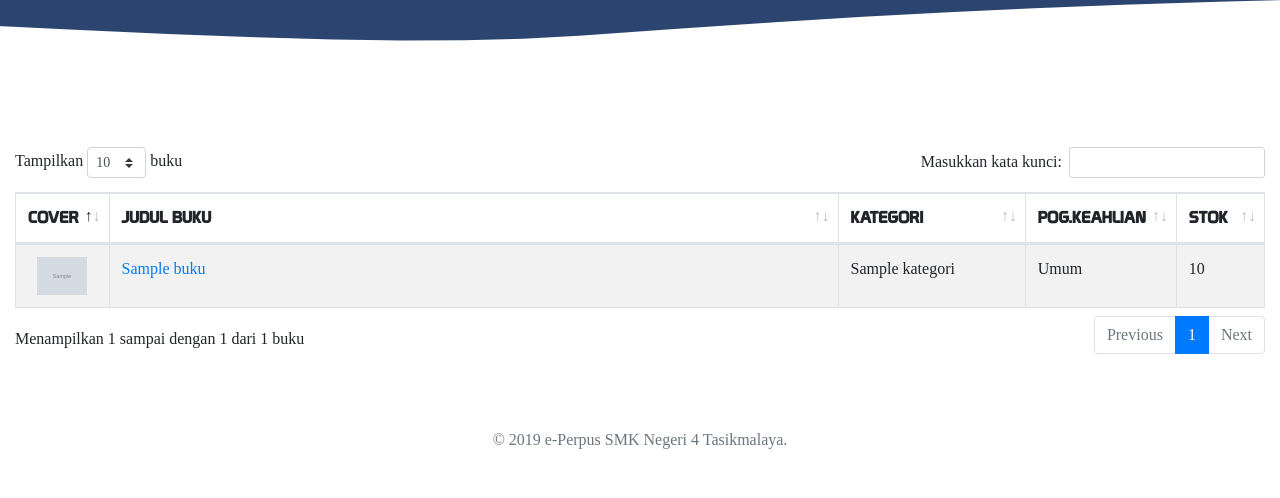
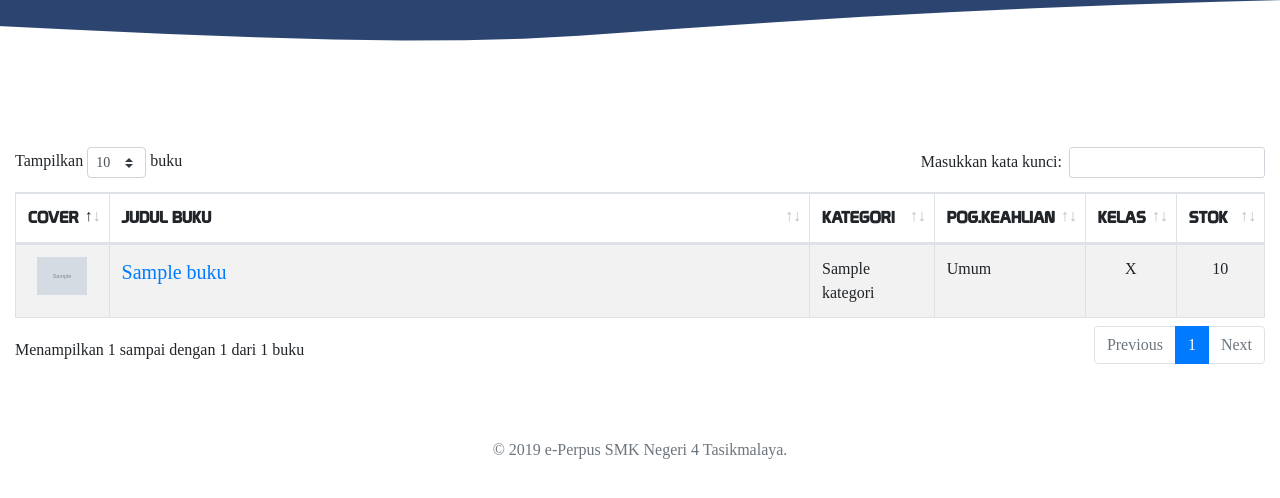
Before and after one commit to HilmiZul/eperpus, a Django app: page / in a window 1280 px wide. Shown: the part 143-641 px from the top of the page. Run offline with Django 3.2, Linux system fonts and the light colour scheme; tables that the repository leaves empty hold one stand-in row (values such as "Sample post"); grey boxes marked "Sample" are stand-in pictures; some libraries are stand-ins or nearby versions; some web fonts are replaced.

Commit message:
update columns

```diff
--- a/master/templates/index.html
+++ b/master/templates/index.html
@@ -5,14 +5,16 @@
   <div class="container">
     <div class="row">
       <div class="col-lg-12">
+        <div class="table-responsive">
           <table id="dataTable" class="table table-striped table-hover table-bordered">
             <thead class="font-prototype">
               <tr>
                 <!-- <th style="width: 5%">NO.</th> -->
                 <th style="width: 7%">COVER</th>
                 <th>JUDUL BUKU</th>
-              <th style="width: 15%">KATEGORI</th>
+                <th style="width: 10%">KATEGORI</th>
                 <th style="width: 10%">POG.KEAHLIAN</th>
+                <th style="width: 7%">KELAS</th>
                 <th style="width: 7%">STOK</th>
               </tr>
             </thead>
@@ -27,10 +29,11 @@
                 {% else %}
                 <td><span class="text-muted">Tida ada cover</span></td>
                 {% endif %}
-              <td><a href="#" data-toggle="modal" data-target="#buku-{{ buku.id }}">{{ buku.judul }}</a></td>
+                <td class="font-2x"><a href="#" data-toggle="modal" data-target="#buku-{{ buku.id }}">{{ buku.judul }}</a></td>
                 <td>{{ buku.kategori }}</td>
                 <td>{{ buku.kategori_khusus }}</td>
-              <td>{{ buku.stok }}</td>
+                <td class="text-center">{{ buku.kelas }}</td>
+                <td class="text-center">{{ buku.stok }}</td>
               </tr>
               {% endif %}
               {% endfor %}
@@ -54,7 +57,7 @@
                 <!-- Modal body -->
                 <div class="modal-body">
                   <div class="row">
-                  <div class="col-md-4">
+                    <div class="col-md-4 mb-4">
                       {% if buku.cover %}
                       <img src="/media/{{ buku.cover }}" alt="buku" class="cover-preview">
                       {% else %}
@@ -70,6 +73,16 @@
                               <th>Lokasi rak</th>
                               <td>:</td>
                               <td>{{ buku.lokasi }}</td>
+                            </tr>
+                            <tr>
+                              <th>Kelas</th>
+                              <td>:</td>
+                              <td>{{ buku.kelas }}</td>
+                            </tr>
+                            <tr>
+                              <th>Pegangan</th>
+                              <td>:</td>
+                              <td>{{ buku.pegangan }}</td>
                             </tr>
                             <tr>
                               <th style="width: 42%">No.ISBN</th>
@@ -120,8 +133,8 @@
 
                 <!-- Modal footer -->
                 <div class="modal-footer">
-                <button type="button" class="btn btn-outline-info" data-dismiss="modal"><i class="fas fa-check"></i>
-                  Selesai</button>
+                  <button type="button" class="btn btn-dark" data-dismiss="modal"><i class="fas fa-check"></i>
+                    Tutup</button>
                 </div>
               </div>
             </div>
@@ -131,5 +144,6 @@
         </div>
       </div>
     </div>
+  </div>
 </section>
 {% endblock %}
```
Lines whose indentation alone changed are shown as unchanged.
